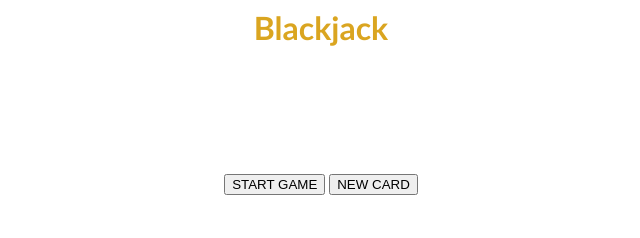
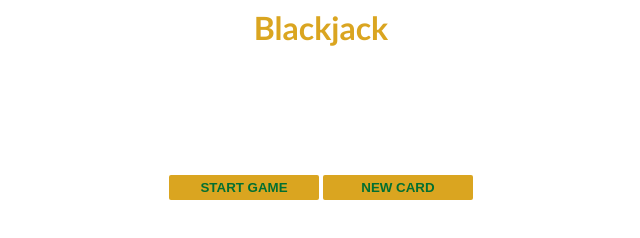
Before and after one commit to pushpak00/Blackjack-app, a plain HTML site: page index.html in a window 1280 px wide. Shown: the whole page, without its empty margins (319-959 px from the left). Drawn offline with Linux system fonts and the light colour scheme.

Commit message:
style.css

```diff
--- a/style.css
+++ b/style.css
@@ -14,3 +14,16 @@ h1 {
 #message-al {
     font-style: italic;
 }
+
+button {
+    color: #016f32;
+    width: 150px;
+    background: goldenrod;
+    padding-top: 5px;
+    padding-bottom: 5px;
+    font-weight: bold;
+    border: none;
+    border-radius: 2px;
+    margin-bottom: 2px;
+    margin-top:2px;
+}
```
